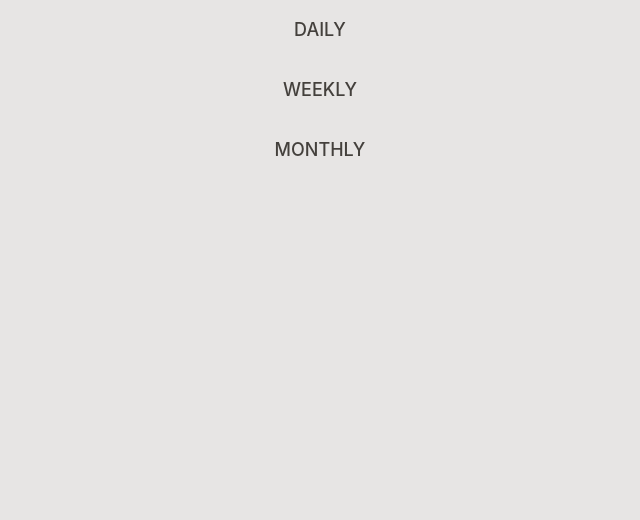
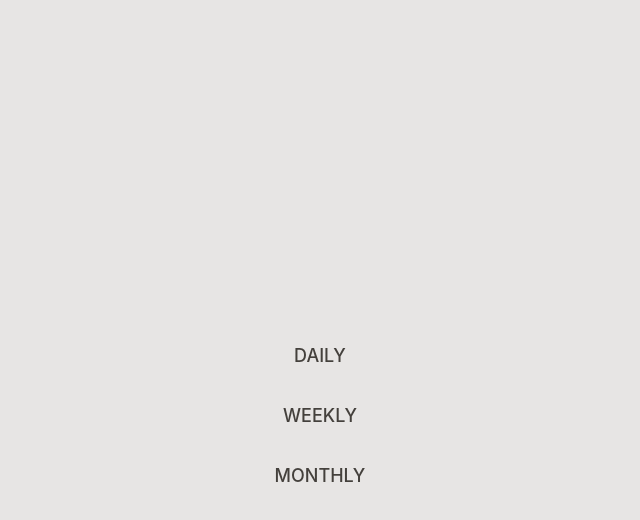
Before and after one commit to Tsuni/checkboxr, a React (Create React App) app in the folder web/: page /todoFlow in a window 1280 px wide. Shown: the top 520 px of the page, without its empty margins (320-960 px from the left). Built offline with nearby package versions, Linux system fonts and the light colour scheme.

Commit message:
fixed root height

```diff
--- a/web/src/features/todoFlow/StartTodoFlow.tsx
+++ b/web/src/features/todoFlow/StartTodoFlow.tsx
@@ -51,7 +51,12 @@ const StartTodoFlow = () => {
     const onSelectTime = (time: Time) => {
         todoBuilderData.time = time;
         setTodoBuilderData({...todoBuilderData });
-        setStep(TIME_STEP);
+        // Finish here
+
+    }
+
+    const createTodo = () => {
+
     }
 
     const stepRenderer = () => {
--- a/web/src/index.css
+++ b/web/src/index.css
@@ -1,6 +1,11 @@
 @tailwind base;
 @tailwind components;
 @tailwind utilities;
+
+
+#root {
+  height: 100%;
+}
 
 body {
   height: 100vh;
```
